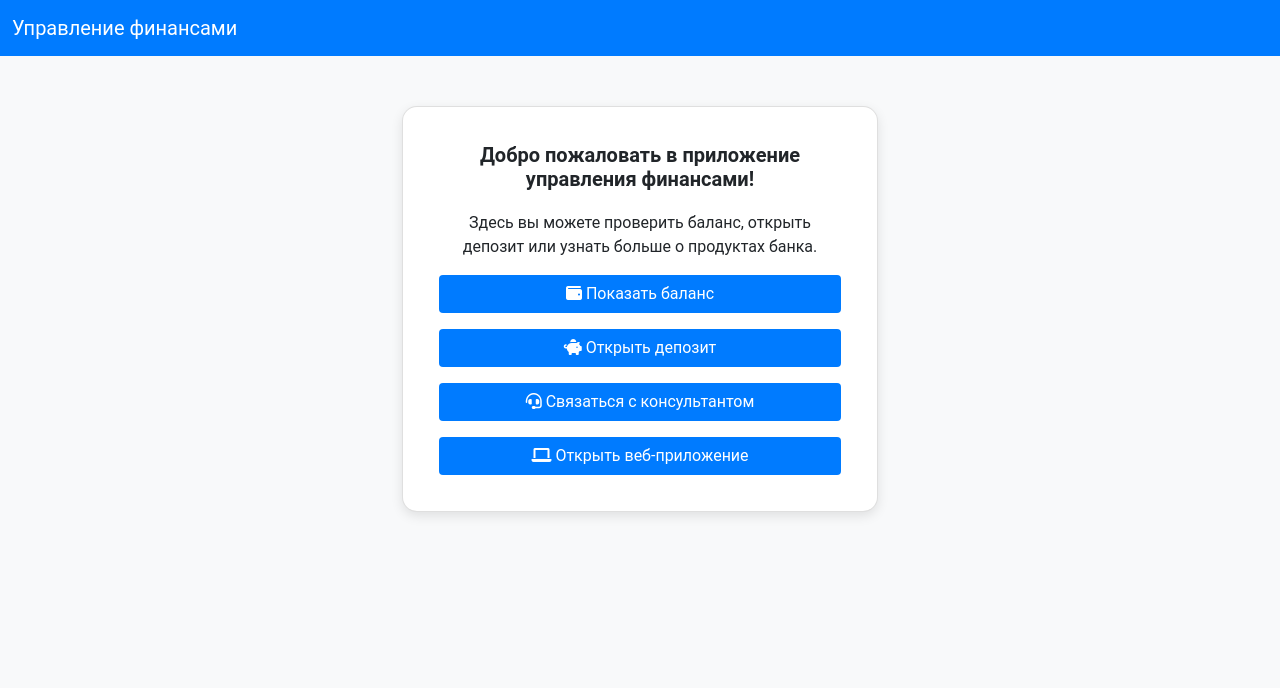
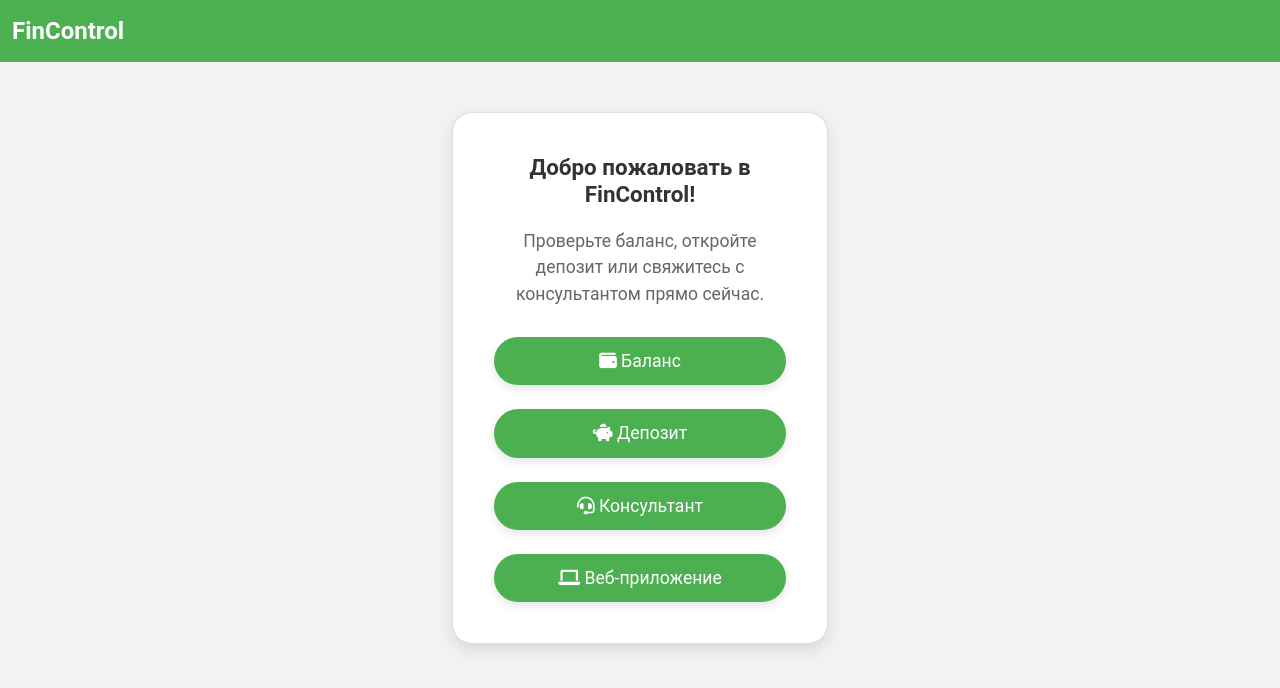
Before and after one commit to BurArtem/ugb_bot, a plain HTML site: page index.html in a window 1280 px wide. Drawn offline with nearby package versions, Linux system fonts and the light colour scheme.

Commit message:
Update index.html2

```diff
--- a/index.html
+++ b/index.html
@@ -8,57 +8,71 @@
     <link rel="stylesheet" href="https://cdnjs.cloudflare.com/ajax/libs/bootstrap/5.1.3/css/bootstrap.min.css">
     <style>
         body {
-            background-color: #f8f9fa;
+            background-color: #f2f2f2;
             font-family: 'Roboto', sans-serif;
         }
         .container {
             margin-top: 50px;
-            max-width: 500px;
+            max-width: 400px;
         }
         .card {
-            border-radius: 15px;
-            box-shadow: 0 4px 12px rgba(0, 0, 0, 0.1);
-            padding: 20px;
+            border-radius: 20px;
+            box-shadow: 0 6px 15px rgba(0, 0, 0, 0.1);
+            padding: 25px;
+            background-color: #ffffff;
         }
         .card-title {
             font-weight: bold;
+            font-size: 1.4em;
             margin-bottom: 20px;
+            color: #333;
         }
         .btn-main {
-            background-color: #007bff;
+            background-color: #4caf50;
             color: white;
+            font-size: 1.1em;
+            border-radius: 50px;
+            padding: 10px 20px;
+            box-shadow: 0 4px 10px rgba(0, 0, 0, 0.1);
         }
         .btn-main:hover {
-            background-color: #0056b3;
+            background-color: #45a049;
         }
         .navbar {
-            background-color: #007bff;
+            background-color: #4caf50;
         }
         .navbar-brand {
             color: white;
+            font-size: 1.5em;
+            font-weight: bold;
         }
         .navbar-brand:hover {
-            color: #d4d4d4;
+            color: #e0e0e0;
+        }
+        .card-text {
+            font-size: 1.1em;
+            color: #666;
+            margin-bottom: 30px;
         }
     </style>
 </head>
 <body>
     <nav class="navbar navbar-expand-lg navbar-dark">
         <div class="container-fluid">
-            <a class="navbar-brand" href="#">Управление финансами</a>
+            <a class="navbar-brand" href="#">FinControl</a>
         </div>
     </nav>
 
     <div class="container">
         <div class="card text-center">
             <div class="card-body">
-                <h5 class="card-title">Добро пожаловать в приложение управления финансами!</h5>
-                <p class="card-text">Здесь вы можете проверить баланс, открыть депозит или узнать больше о продуктах банка.</p>
-                <div class="d-grid gap-3">
-                    <button class="btn btn-main" onclick="showBalance()"><i class="fas fa-wallet"></i> Показать баланс</button>
-                    <button class="btn btn-main" onclick="openDeposit()"><i class="fas fa-piggy-bank"></i> Открыть депозит</button>
-                    <button class="btn btn-main" onclick="contactConsultant()"><i class="fas fa-headset"></i> Связаться с консультантом</button>
-                    <button class="btn btn-main" onclick="openWebApp()"><i class="fas fa-laptop"></i> Открыть веб-приложение</button>
+                <h5 class="card-title">Добро пожаловать в FinControl!</h5>
+                <p class="card-text">Проверьте баланс, откройте депозит или свяжитесь с консультантом прямо сейчас.</p>
+                <div class="d-grid gap-4">
+                    <button class="btn btn-main" onclick="showBalance()"><i class="fas fa-wallet"></i> Баланс</button>
+                    <button class="btn btn-main" onclick="openDeposit()"><i class="fas fa-piggy-bank"></i> Депозит</button>
+                    <button class="btn btn-main" onclick="contactConsultant()"><i class="fas fa-headset"></i> Консультант</button>
+                    <button class="btn btn-main" onclick="openWebApp()"><i class="fas fa-laptop"></i> Веб-приложение</button>
                 </div>
             </div>
         </div>
```
